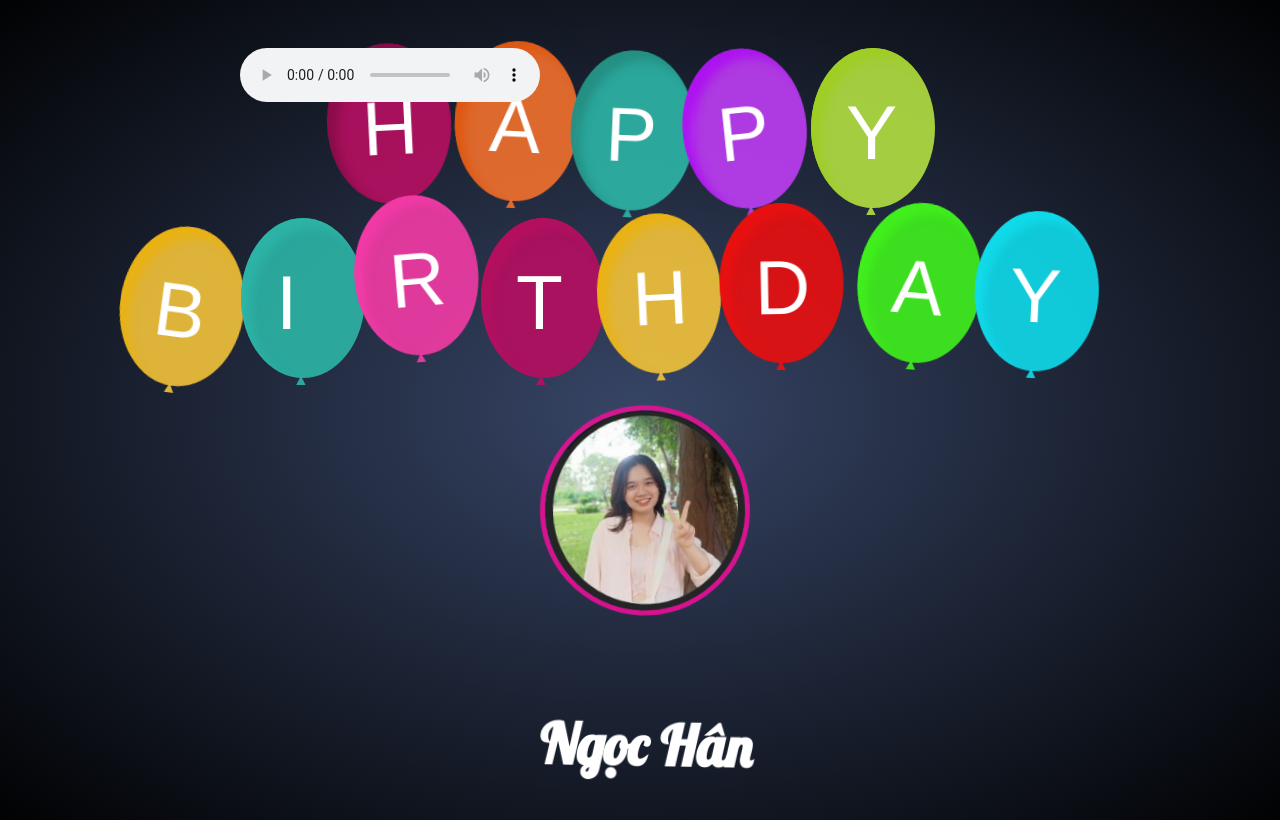
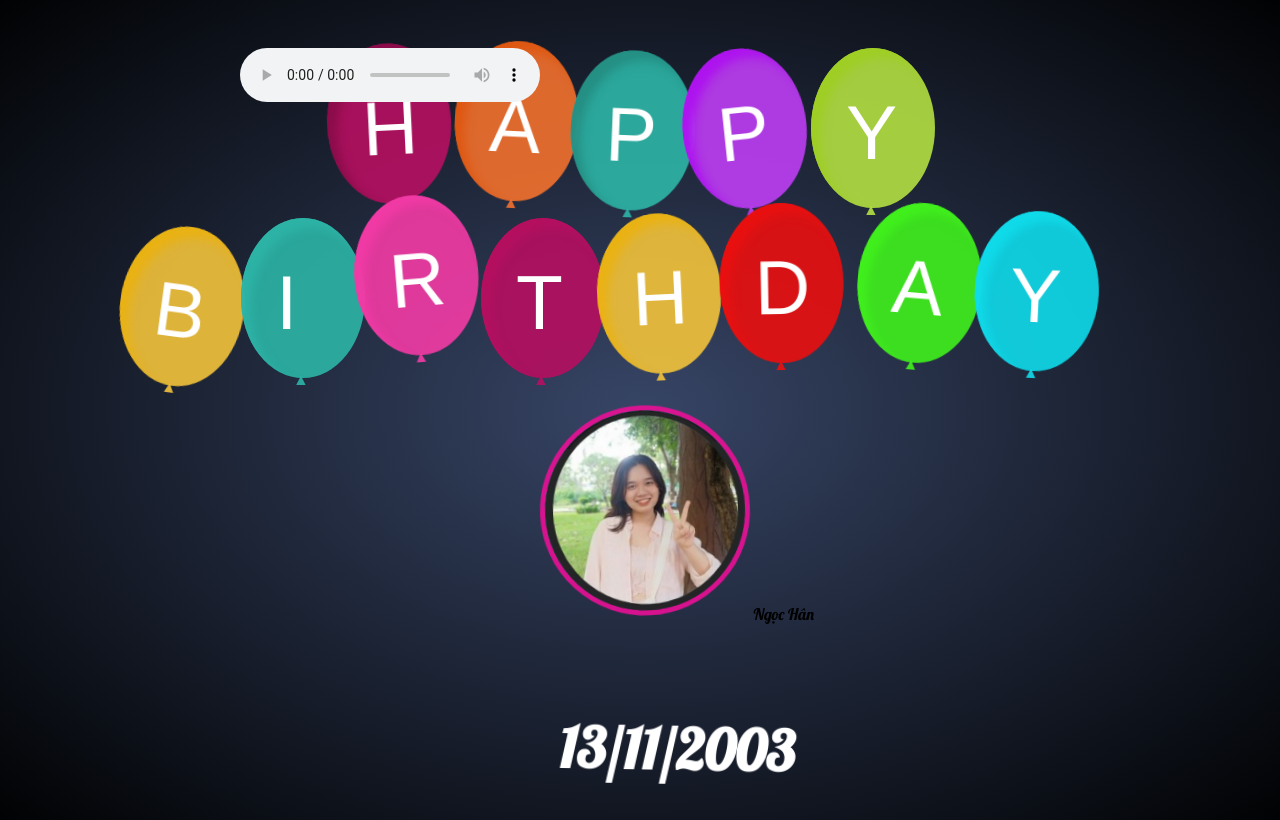
Before and after one commit to nmtruong-108/happybirthdayHan.github.io, a plain HTML site: page index.html in a window 1280 px wide. Drawn offline with nearby package versions, Linux system fonts and the light colour scheme; a web font is replaced by a local one.

Commit message:
Update index.html

```diff
--- a/index.html
+++ b/index.html
@@ -60,7 +60,8 @@
                 <!-- 3. Avatar của người bạn muốn gởi lời chúc -->
                 <img src="./anh.jpeg" alt="" class="avatar__img" onclick="showMessage()" />
                 <!-- 4. Tên của người đó -->
-                <h1 onclick="showMessage()" class="avatar__title">Ngọc Hân</h1>
+                <h0 onclick="showMessage()" class="avatar__title">Ngọc Hân</h0>
+                <h1 oncick="showMessage()" class="avatar__title">13/11/2003</h1>
             </div>
 
             <!-- 5. Phần nhạc -->
```
